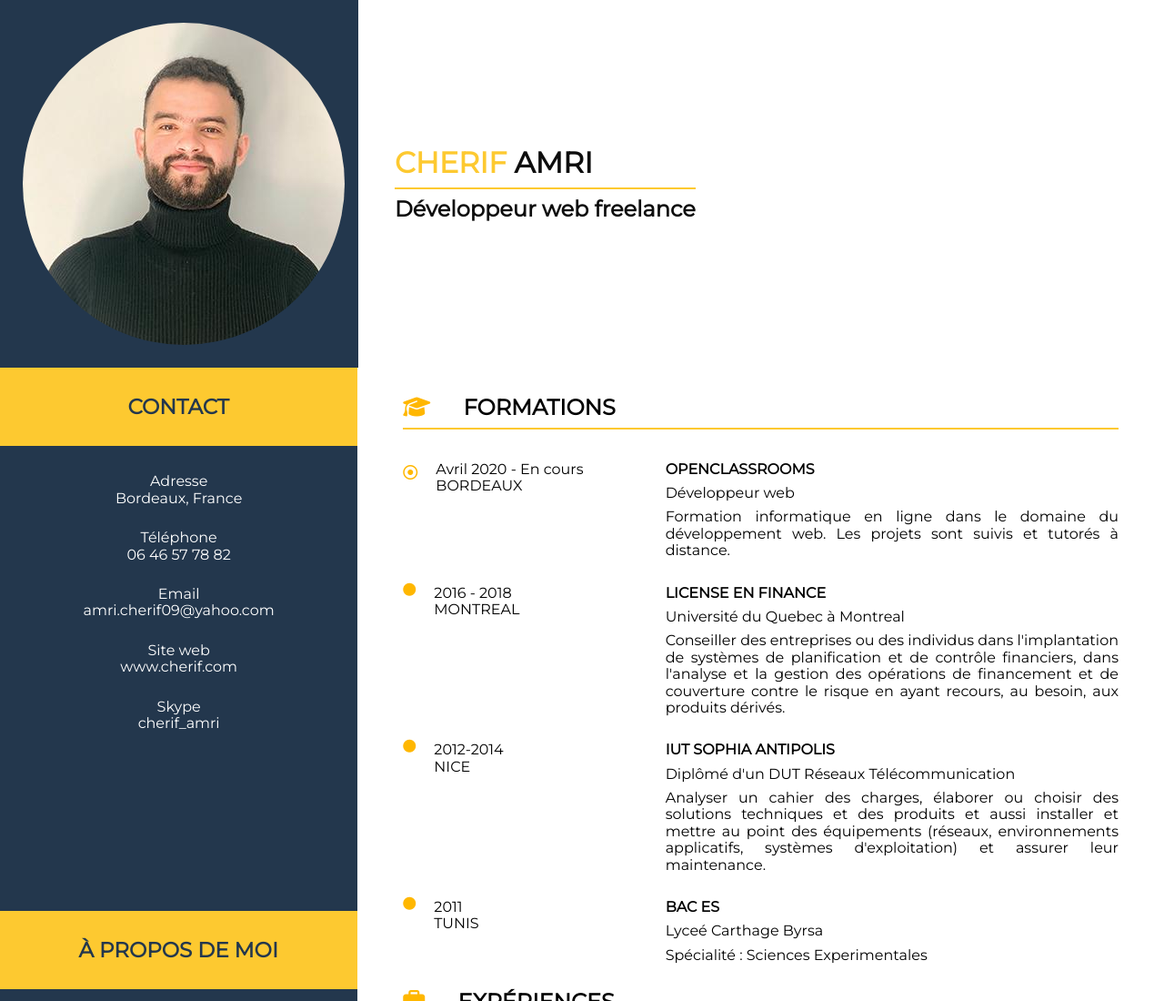
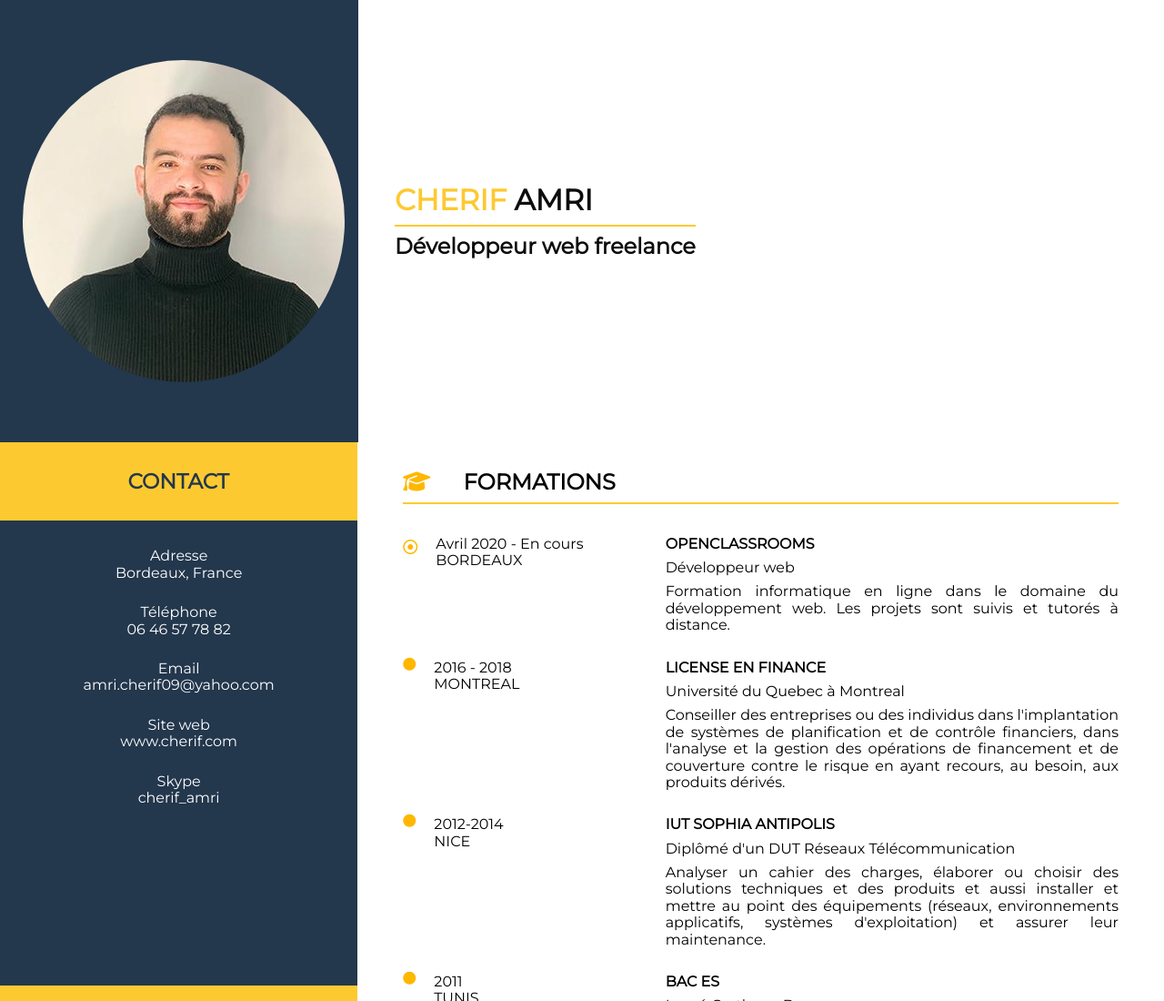
Before and after one commit to gachetmarchais/cv_cherif, a plain HTML site: page index.html in a window 1280 px wide. Shown: the top 1100 px of the page at 91% size. Drawn offline with Linux system fonts and the light colour scheme.

Commit message:
Update style.css

```diff
--- a/css/style.css
+++ b/css/style.css
@@ -23,7 +23,7 @@ p{
     padding-left: 10px;
 }
 #cv_img img {
-	margin: 25px;
+	margin: 66px;
 	border-radius: 100%;
 
 }
```
